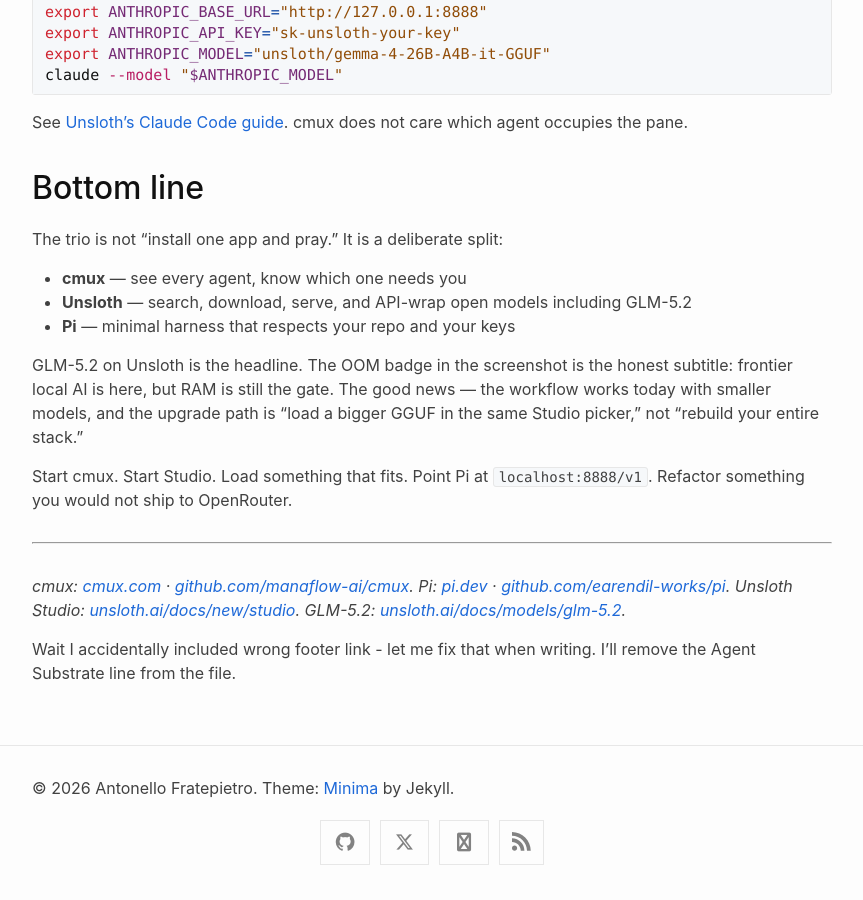
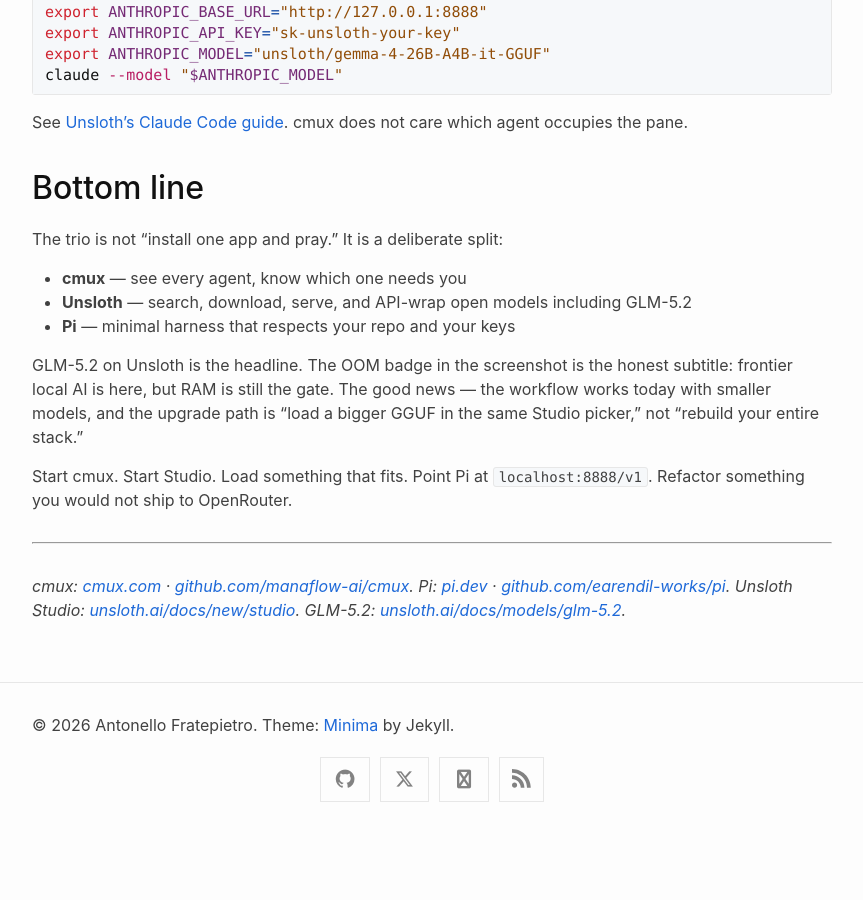
Before and after one commit to antonellof/antonellof.github.io, a Jekyll site: the page built from _posts/2026-06-29-cmux-pi-unsloth-local-glm-setup.md, in a window 1280 px wide and 900 px high, scrolled down 6846 px. Shown: the whole window, without its empty margins (208-1071 px from the left). Built offline with Jekyll 4.4.1, drawn with Linux system fonts in a browser that asks for light colours; nearby versions of some CDN libraries; after the commit the page ends 7683 px from its top, so only the background shows below that.

Commit message:
Remove redundant footer link from cmux, Pi, and Unsloth Studio post to enhance clarity and focus on relevant content.

```diff
--- a/_posts/2026-06-29-cmux-pi-unsloth-local-glm-setup.md
+++ b/_posts/2026-06-29-cmux-pi-unsloth-local-glm-setup.md
@@ -243,5 +243,3 @@
 ---
 
 *cmux: [cmux.com](https://cmux.com/) · [github.com/manaflow-ai/cmux](https://github.com/manaflow-ai/cmux). Pi: [pi.dev](https://pi.dev/) · [github.com/earendil-works/pi](https://github.com/earendil-works/pi). Unsloth Studio: [unsloth.ai/docs/new/studio](https://unsloth.ai/docs/new/studio). GLM-5.2: [unsloth.ai/docs/models/glm-5.2](https://unsloth.ai/docs/models/glm-5.2).*
-
-Wait I accidentally included wrong footer link - let me fix that when writing. I'll remove the Agent Substrate line from the file.
```
